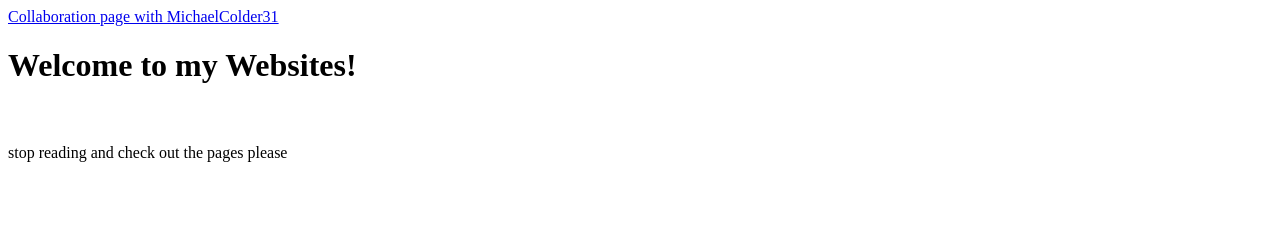
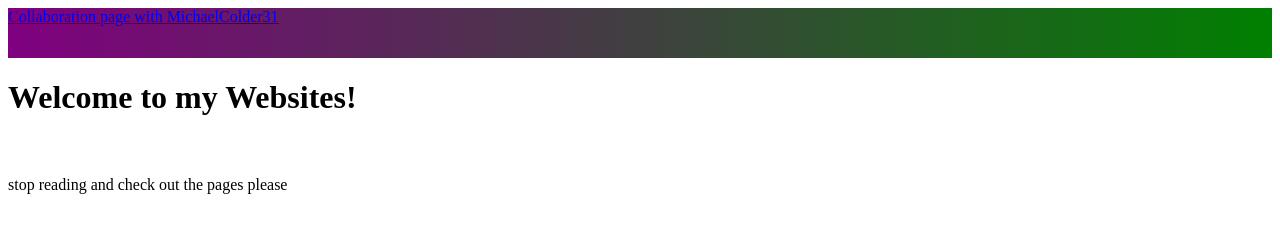
Before and after one commit to Crystallized21/xderty1101.github.io, a plain HTML site: page index.html in a window 1280 px wide. Drawn offline with Linux system fonts and the light colour scheme.

Commit message:
I forgets
ranbow to ranbo

```diff
--- a/greastestCSS.css
+++ b/greastestCSS.css
@@ -1,4 +1,4 @@
-#ranbow {
+#ranbo {
     height: 50px;
     background-color: purple;
     background-image: linear-gradient(90deg, purple, green);
```
